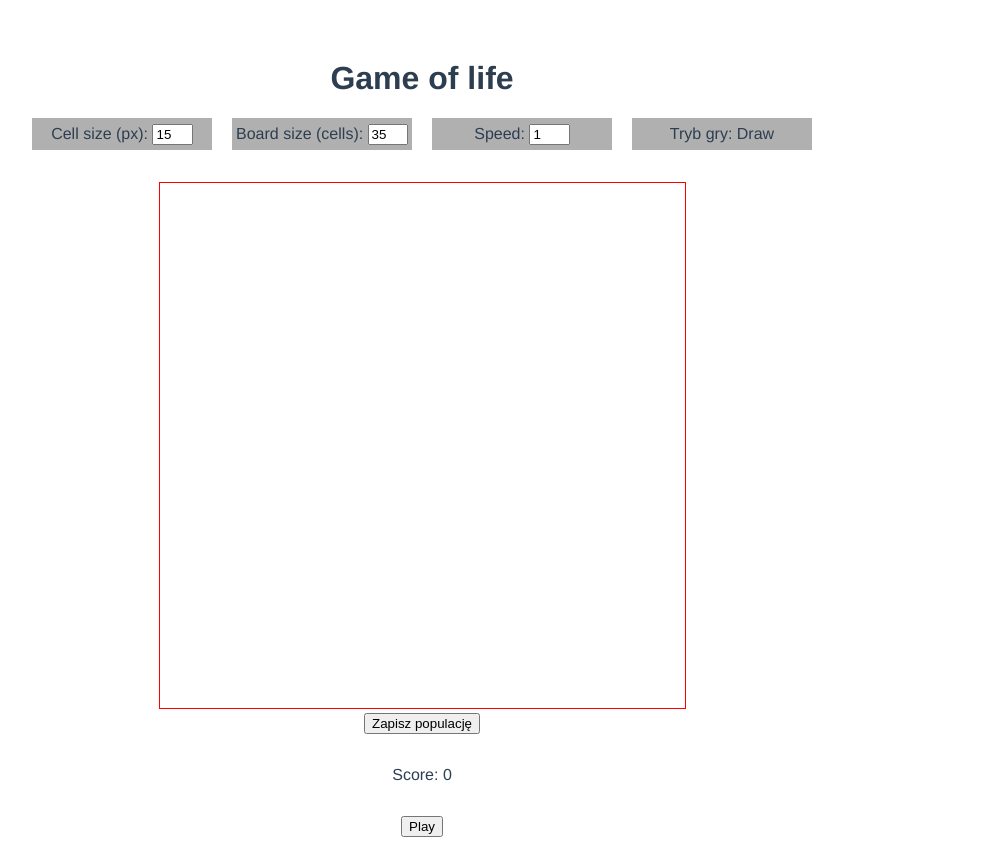
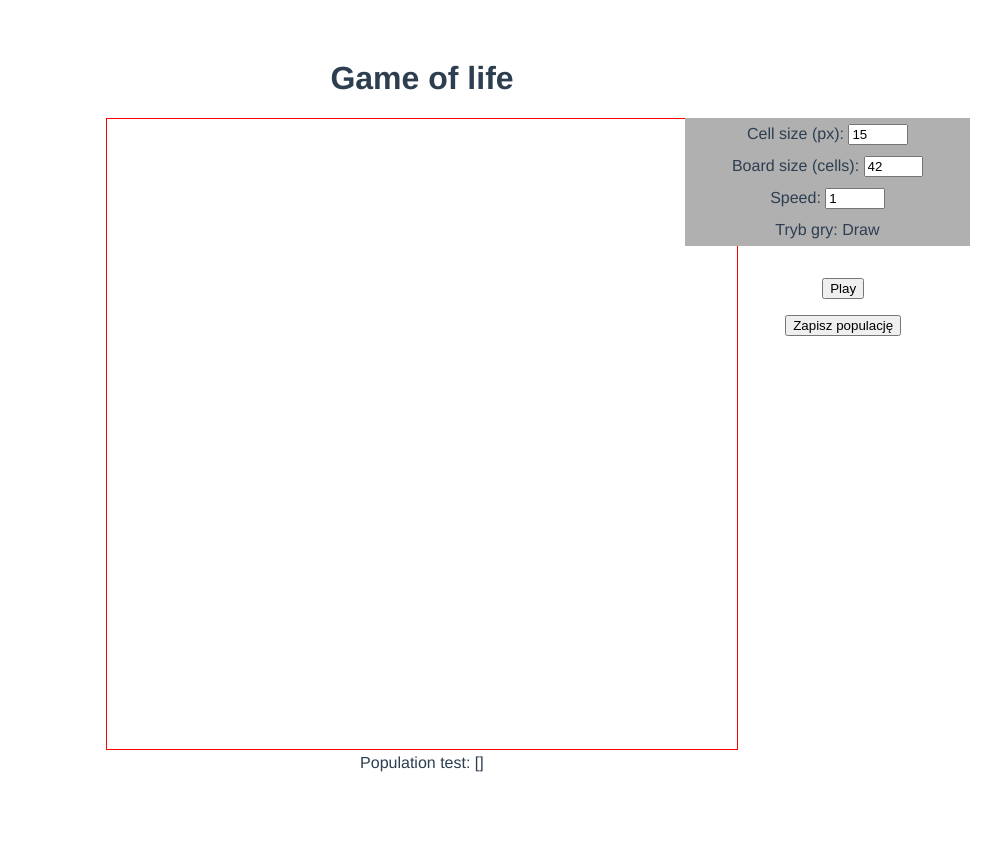
Before and after one commit to mmach1988/Game-of-Life-vue, a Vue app: page / in a window 1280 px wide. Shown: the whole page, without its empty margins (218-1219 px from the left). After the commit the page ends 800 px from the top, so only its background shows below. Built offline with nearby package versions, Linux system fonts and the light colour scheme.

Commit message:
Dodane ścieranie komórek

```diff
--- a/src/App.vue
+++ b/src/App.vue
@@ -2,6 +2,22 @@
   <div id="app" style="position: relative;">
     <h1 ><span>Game of life</span></h1>
   <div class="container">
+    <div> </div>
+    <div>
+    <simulation-canvas
+    :cellSize= "cellSize"
+    :boardSize= "boardSize"
+    :speed = "speed"
+    :isPlaying = "isPlaying"
+    :stopGame = "stopGame"
+    :addScore = "addScore"
+    :isGameOver = "isGameOver"
+    :gameOver = "gameOver"
+    :startGame = "startGame"
+    :gameMode = "gameMode"
+    />
+    </div>
+    <div>
       <div class="input-div">
         Cell size (px): <input v-model="cellSize" type="number" />
       </div>
@@ -14,33 +30,16 @@
       <div class="input-div">
       Tryb gry: {{gameMode}}
       <br />
-      <!-- 1. Rysowanie (możliwość zapisania, mozliwosc wczytywania zapisanych konfiguracji)
-      2. Symulacja (możliwość play/ pause)
-      3. Czyszczenie -->
       </div>
-    </div>
-
-    <simulation-canvas
-    :cellSize= "cellSize"
-    :boardSize= "boardSize"
-    :speed = "speed"
-    :isPlaying = "isPlaying"
-    :stopGame = "stopGame"
-    :addScore = "addScore"
-    :isGameOver = "isGameOver"
-    :gameOver = "gameOver"
-    :startGame = "startGame"
-    :gameMode = "gameMode"
-    />
-    <!-- <div v-if="isGameOver" class="game-over" >
-    Game Over
-    </div> -->
-    <div class="margin-top">Score: {{ score }}</div>
       <div class="margin-top">
         <button @click="isGameOver ? startNewGame() : !isPlaying ? startGame() : stopGame()">
         {{isGameOver ? 'Start new game' : !isPlaying ? 'Play' : 'Pause'}}
-
         </button>
+      <div class="right-save">
+        <button @click = "saveInFirebase('save 1', population)"> Zapisz populację</button>
+    </div>
+    </div>
+    </div>
     </div>
 
   </div>
@@ -53,9 +52,8 @@ export default {
   name: "App",
   data: function () {
     return {
-      score: 0,
       cellSize: 15,
-      boardSize: 35,
+      boardSize: 42,
       speed: 1,
       isPlaying: false,
       isGameOver: false,
@@ -148,10 +146,9 @@ input {
   font-size: 8em;
 }
 .container {
-  width: 50em;
   margin: auto;
   display: grid;
-  grid-template-columns: 25% 25% 25% 25% ;
+  grid-template-columns: 33.33% 33.33% 33.33% ;
   justify-items: center;
   grid-template-rows: 2em;
 }
@@ -164,4 +161,7 @@ input {
   text-align: center;
   width: 90%;
 }
+.right-save {
+  margin-top: 1em;
+}
 </style>
--- a/src/components/SaveShape.vue
+++ b/src/components/SaveShape.vue
@@ -1,7 +1,5 @@
 <template>
-    <div>
-        <button @click = "saveInFirebase('save 1', population)"> Zapisz populację</button>
-    </div>
+
 </template>
 
 <script>
@@ -46,4 +44,5 @@ methods: {
 </script>
 
 <style scoped>
+
 </style>
--- a/src/components/SimulationCanvas.vue
+++ b/src/components/SimulationCanvas.vue
@@ -11,7 +11,7 @@
   <save-shape
   :population = "population"
   />
-
+  Population test: {{ population }}
   </div>
 
 </template>
@@ -93,12 +93,23 @@ export default {
 
   methods: {
     drawCell(event) {
+      console.log(event)
       this.boardContext.beginPath();
       let x = Math.floor(event.clientX - this.$refs.board.getBoundingClientRect().left)
+      x = x - x % this.cellSize
       let y = Math.floor(event.clientY - this.$refs.board.getBoundingClientRect().top)
+      y = y - y % this.cellSize
+      if(this.population.find(cell => cell.x == x && cell.y == y)) {
+        console.log('Juz narysowany')
+        this.population = this.population.filter(cell => cell.x != x && cell.y !=y )
+        this.clear({x: x , y: y })
+        this.boardContext.closePath();
+      }
+      else {
       this.drawRect( {x: x , y: y }, 'black')
       this.population.push({x: x - x % this.cellSize, y: y - y % this.cellSize})
       this.boardContext.closePath();
+      }
     },
   //   onKeyPress(event) {
   // const newDirection = constants.find(direction => direction.keyCode === event.keyCode)
@@ -278,7 +289,7 @@ return neighbours
 .canvas {
   border: red 1px solid;
   margin: auto;
-  margin-top: 2em;
+
 }
 
 
```
Lines whose indentation alone changed are shown as unchanged.
